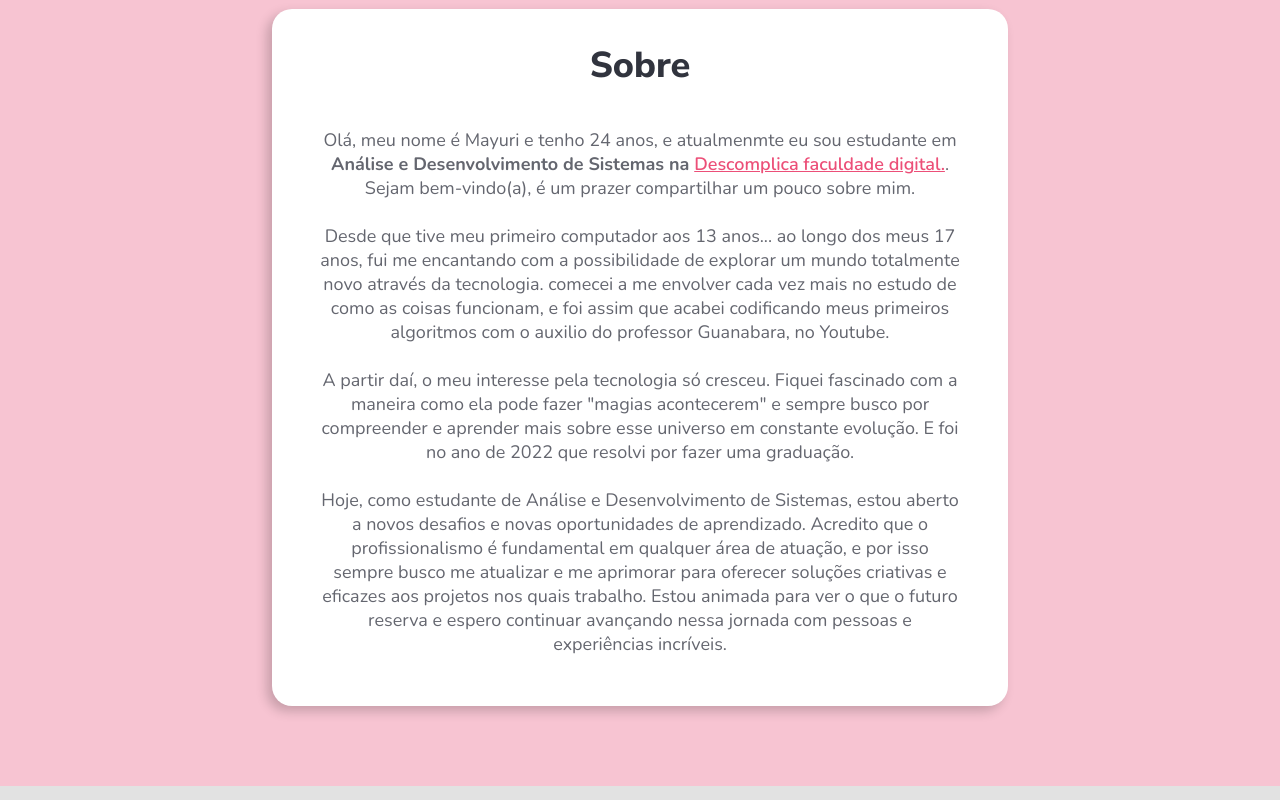
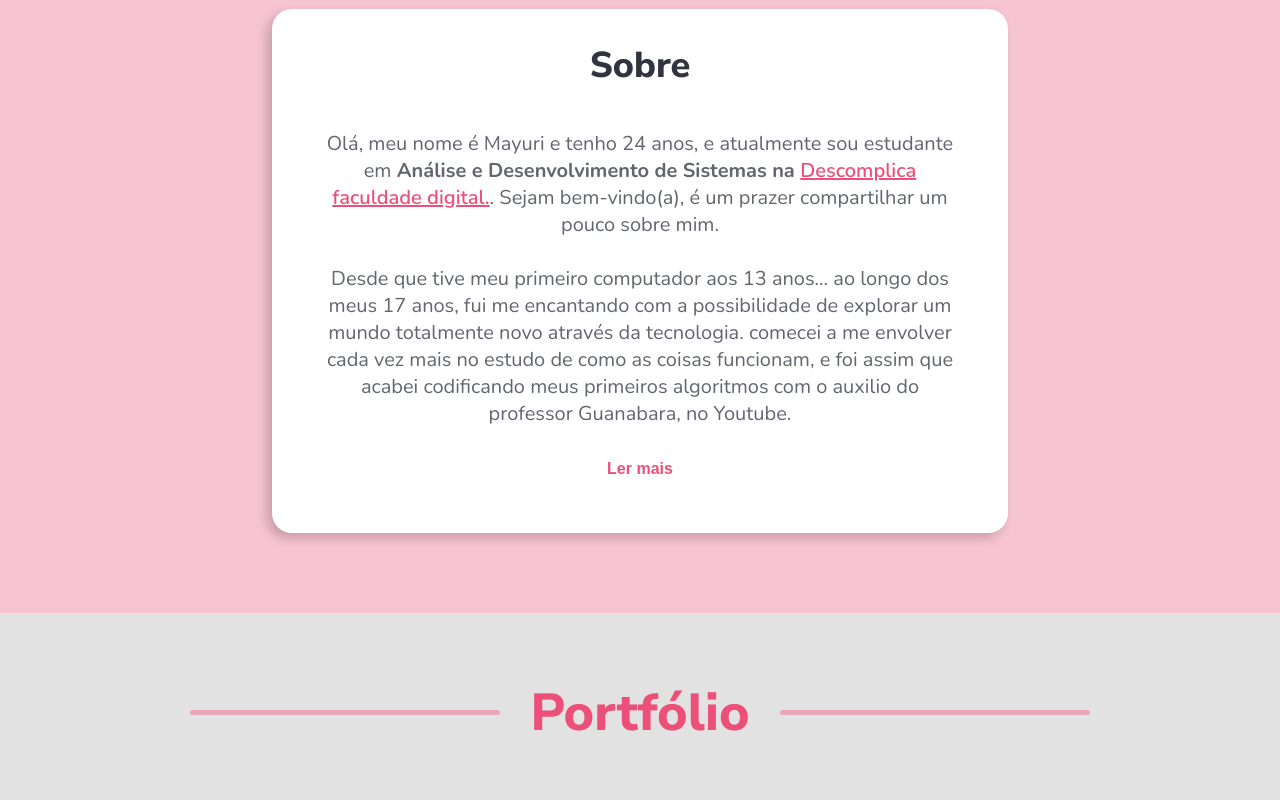
Before and after one commit to Arakaki-code/Portfolio-web, a React (Create React App) app: page / in a window 1280 px wide. Shown: the part 660-1460 px from the top of the page. Built offline with nearby package versions, Linux system fonts and the light colour scheme.

Commit message:
'feature-details'

```diff
--- a/src/components/Ability/styles.scss
+++ b/src/components/Ability/styles.scss
@@ -149,7 +149,7 @@
         font-family: config.$font-family-sans;
 
         span {
-          font-size: config.$font-size-m;
+          font-size: 28px;
           color: config.$color-dark-primary;
           font-weight: config.$font-weight-b;
 
--- a/src/components/Contact/styles.scss
+++ b/src/components/Contact/styles.scss
@@ -16,7 +16,7 @@
   width: 100%;
   height: 100%;
   overflow: auto;
-  animation: slide-in 0.5s ease-out forwards
+  animation: slide-in 0.5s ease-out forwards;
 }
 
 @keyframes slide-in {
@@ -33,7 +33,6 @@
 .modal.hide {
   animation: fade-out 0.5s ease-out forwards;
 }
-
 
 @keyframes fade-out {
   from {
@@ -57,8 +56,6 @@
     font-size: 1.2em;
     font-weight: bold;
   }
-
-
 }
 
 .content-contact {
@@ -157,6 +154,7 @@
     border-radius: config.$border-radius-p;
     box-shadow: config.$box-shadow-center;
     border-bottom: 3px solid #fff;
+    font-size: config.$font-size-body-m;
   }
 
   input:focus {
@@ -174,7 +172,8 @@
     box-shadow: config.$box-shadow-center;
     border-bottom: 3px solid white;
     font-family: config.$font-family;
-    color: #000;
+    color: #000 !important;
+    font-size: config.$font-size-body-m;
   }
 
   textarea:focus {
@@ -191,7 +190,7 @@
   }
 
   .span-input-error {
-    color: red;
+    color: rgb(218, 35, 35);
     font-size: config.$font-size-body-p;
     font-weight: 600;
     margin-top: 0.3em;
@@ -240,6 +239,7 @@
       border-bottom: 3px solid config.$background-dark-clear;
       background-color: config.$background-dark-clear;
       color: config.$color-dark-secondary;
+      font-size: config.$font-size-body-m;
     }
 
     input:focus {
@@ -262,6 +262,7 @@
       font-family: config.$font-family;
       background-color: config.$background-dark-clear;
       color: config.$color-dark-secondary;
+      font-size: config.$font-size-body-m;
     }
 
     textarea:focus {
@@ -283,7 +284,7 @@
       max-width: 800px;
       display: flex;
       flex-flow: wrap;
-      align-items: center;
+      align-items: flex-start;
       justify-content: space-around !important;
     }
   }
@@ -298,6 +299,27 @@
       flex-flow: wrap;
       align-items: center;
       justify-content: space-around !important;
+
+      address.info-data {
+        .info-data_list {
+          display: flex;
+          flex-direction: column;
+          align-items: center;
+          justify-content: center;
+
+          margin-bottom: 1.3em;
+          margin-top: 0;
+        }
+      }
+
+      .contact_box_form {
+        display: flex;
+        align-items: center;
+        justify-content: center;
+        margin-top: 3em;
+        flex-direction: column;
+        font-family: "Nunito";
+      }
     }
   }
 }
@@ -437,6 +459,13 @@
           font-weight: 600;
           margin-bottom: 1em;
         }
+
+        input {
+          width: 20em;
+        }
+        textarea {
+          width: 20em;
+        }
       }
     }
   }
@@ -508,6 +537,14 @@
           font-size: config.$font-size-body-xx;
           font-weight: 600;
           margin-bottom: 1em;
+        }
+
+        input {
+          width: 20em;
+        }
+
+        textarea {
+          width: 20em;
         }
       }
     }
--- a/src/components/OutsetAbout/index.js
+++ b/src/components/OutsetAbout/index.js
@@ -1,7 +1,13 @@
+import { useState } from "react";
 import "./styles.scss";
 
 function OutsetAbout(props) {
   const { isDark } = props;
+  const [mostrarMais, setMostrarMais] = useState(false);
+
+  function toggleMostrarMais() {
+    setMostrarMais(!mostrarMais);
+  }
 
   return (
     <div
@@ -15,8 +21,8 @@ function OutsetAbout(props) {
       <div className="about">
         <div className="about-content">
           <h3>Sobre</h3>
-          <p>
-            Olá, meu nome é Mayuri e tenho 24 anos, e atualmenmte eu sou
+          <p className="about-content__description">
+            Olá, meu nome é Mayuri e tenho 24 anos, e atualmente sou
             estudante em{" "}
             <strong>
               Análise e Desenvolvimento de Sistemas na{" "}
@@ -27,24 +33,38 @@ function OutsetAbout(props) {
                 Descomplica faculdade digital.
               </a>
             </strong>
-            . Sejam bem-vindo(a), é um prazer compartilhar um pouco sobre mim.<br/><br/>
+            . Sejam bem-vindo(a), é um prazer compartilhar um pouco sobre mim.
+            <br />
+            <br />
             Desde que tive meu primeiro computador aos 13 anos... ao longo dos
             meus 17 anos, fui me encantando com a possibilidade de explorar um
             mundo totalmente novo através da tecnologia. comecei a me envolver
             cada vez mais no estudo de como as coisas funcionam, e foi assim que
             acabei codificando meus primeiros algoritmos com o auxilio do
-            professor Guanabara, no Youtube.<br/><br/> A partir daí, o meu interesse pela
-            tecnologia só cresceu. Fiquei fascinado com a maneira como ela pode
-            fazer "magias acontecerem" e sempre busco por compreender e aprender
-            mais sobre esse universo em constante evolução. E foi no ano de 2022 que
-            resolvi por fazer uma graduação. <br/><br/>Hoje, como estudante de Análise e
-            Desenvolvimento de Sistemas, estou aberto a novos desafios e novas
-            oportunidades de aprendizado. Acredito que o profissionalismo é
-            fundamental em qualquer área de atuação, e por isso sempre busco me
-            atualizar e me aprimorar para oferecer soluções criativas e eficazes
-            aos projetos nos quais trabalho. Estou animada para ver o que o
-            futuro reserva e espero continuar avançando nessa jornada com
-            pessoas e experiências incríveis.
+            professor Guanabara, no Youtube.
+            <br />
+            <br />
+            {mostrarMais ? (
+              <>
+                A partir daí, o meu interesse pela tecnologia só cresceu. Fiquei
+                fascinado com a maneira como ela pode fazer "magias acontecerem"
+                e sempre busco por compreender e aprender mais sobre esse
+                universo. E desde então, no ano de 2022 resolvi
+                por fazer uma graduação. <br />
+                <br />
+                Hoje, como estudante de Análise e Desenvolvimento de Sistemas,
+                estou aberto a novos desafios e novas oportunidades de
+                aprendizado. Acredito que o profissionalismo é fundamental em
+                qualquer área de atuação, e por isso sempre busco me atualizar e
+                me aprimorar para oferecer soluções criativas e eficazes aos
+                projetos nos quais trabalho. Estou animada para ver o que o
+                futuro reserva e espero continuar avançando nessa jornada com
+                pessoas e experiências incríveis.
+                <button className="btn__leia-mais" onClick={toggleMostrarMais}>Ler menos</button>
+              </>
+            ) : (
+              <button className="btn__leia-mais" onClick={toggleMostrarMais}>Ler mais</button>
+            )}
           </p>
         </div>
       </div>
--- a/src/components/OutsetAbout/styles.scss
+++ b/src/components/OutsetAbout/styles.scss
@@ -60,7 +60,7 @@
 
       p {
         font-family: config.$font-family;
-        font-size: 18px;
+        font-size: config.$font-size-body-x;
         color: config.$color-light-secondary;
       }
 
@@ -69,6 +69,19 @@
         font-weight: config.$font-weight-sans-b;
       }
     }
+  }
+
+  button.btn__leia-mais {
+    border: none;
+    background-color: transparent;
+    font-size: config.$font-size-body-m;
+    font-weight: config.$font-weight-m;
+    color: config.$color-emphasis-light;
+    cursor: pointer;
+  }
+
+  button.btn__leia-mais:hover {
+    text-decoration: underline;
   }
 }
 
@@ -102,12 +115,22 @@
       }
     }
   }
+
+  button.btn__leia-mais {
+    border: none;
+    background-color: transparent;
+    font-size: config.$font-size-body-m;
+    font-weight: config.$font-weight-m;
+    color: config.$color-emphasis-dark;
+    cursor: pointer;
   }
 
+  button.btn__leia-mais:hover {
+    text-decoration: underline;
+  }
+}
 
-@media  (min-width: 946px) and (max-width: 1040px) {
-
-
+@media (min-width: 946px) and (max-width: 1040px) {
   .about {
     width: 100%;
     height: 100%;
@@ -125,7 +148,7 @@
     }
 
     .about-content {
-      width: 60% ;
+      width: 60%;
 
       display: flex;
       flex-direction: column;
@@ -163,8 +186,6 @@
 }
 
 @media (min-width: 769px) and (max-width: 945px) {
-
-
   .about {
     width: 100%;
     height: 100%;
@@ -207,11 +228,10 @@
 
       p {
         font-family: config.$font-family;
-        font-size: config.$font-size-body-m;
+        font-size: config.$font-size-body-m !important;
         color: config.$color-light-secondary;
         margin: 0;
         text-align: justify;
-
       }
 
       a {
@@ -222,24 +242,13 @@
   }
 }
 
-@media (min-width: 566px) and (max-width: 768px){
+@media (min-width: 566px) and (max-width: 768px) {
   .box-about {
     padding: 3em 0;
   }
 
   .box-about .triangle-div {
     display: none !important;
-  }
-
-  .about-content {
-    h3 {
-      font-size: config.$font-size-p !important;
-    }
-    p {
-      text-align: justify;
-      margin: 0;
-    }
-
   }
 
   .box-about .about .about-content {
@@ -251,27 +260,25 @@
     text-align: center;
     padding: 2em 2em;
     margin-top: 6em;
+
+    h3 {
+      font-size: config.$font-size-p !important;
+    }
+    p {
+      text-align: justify;
+      font-size: config.$font-size-body-m;
+      margin: 0;
+    }
   }
 }
 
-@media (min-width: 446px) and (max-width: 565px){
+@media (min-width: 446px) and (max-width: 565px) {
   .box-about {
     padding: 3em 0;
   }
 
   .box-about .triangle-div {
     display: none !important;
-  }
-
-  .about-content {
-    h3 {
-      font-size: config.$font-size-p !important;
-    }
-    p {
-      text-align: justify;
-      margin: 0;
-    }
-
   }
 
   .box-about .about .about-content {
@@ -283,27 +290,25 @@
     text-align: center;
     padding: 2em 2em;
     margin-top: 6em;
+
+    h3 {
+      font-size: config.$font-size-p !important;
+    }
+    p {
+      text-align: justify;
+      font-size: config.$font-size-body-p !important;
+      margin: 0;
+    }
   }
 }
 
-@media (min-width: 376px) and (max-width: 445px){
+@media (min-width: 376px) and (max-width: 445px) {
   .box-about {
     padding: 3em 0;
   }
 
   .box-about .triangle-div {
     display: none !important;
-  }
-
-  .about-content {
-    h3 {
-      font-size: config.$font-size-p !important;
-    }
-    p {
-      text-align: justify;
-      margin: 0;
-    }
-
   }
 
   .box-about .about .about-content {
@@ -315,27 +320,25 @@
     text-align: center;
     padding: 2em 1.5em;
     margin-top: 5em;
+
+    h3 {
+      font-size: config.$font-size-p !important;
+    }
+    p {
+      text-align: justify;
+      margin: 0;
+      font-size: config.$font-size-body-p !important;
+    }
   }
 }
 
-@media (max-width: 375px){
+@media (max-width: 375px) {
   .box-about {
     padding: 3em 0;
   }
 
   .box-about .triangle-div {
     display: none !important;
-  }
-
-  .about-content {
-    h3 {
-      font-size: config.$font-size-p !important;
-    }
-    p {
-      text-align: justify;
-      margin: 0;
-    }
-
   }
 
   .box-about .about .about-content {
@@ -347,5 +350,14 @@
     text-align: center;
     padding: 2em 1.5em;
     margin-top: 5em;
+
+    h3 {
+      font-size: config.$font-size-p !important;
+    }
+    p {
+      text-align: justify;
+      margin: 0;
+      font-size: config.$font-size-body-p !important;
     }
   }
+}
```
Lines whose indentation alone changed are shown as unchanged.
